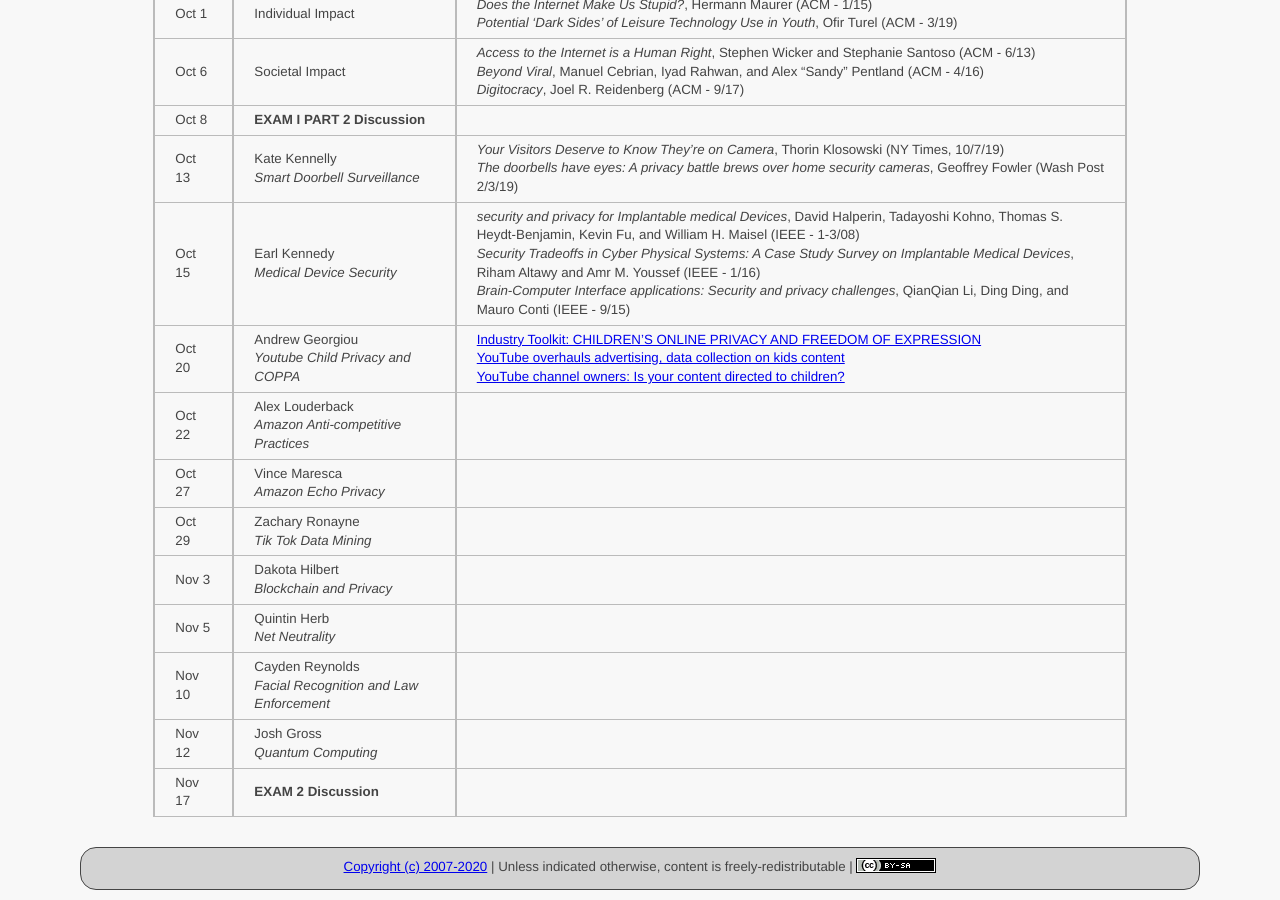
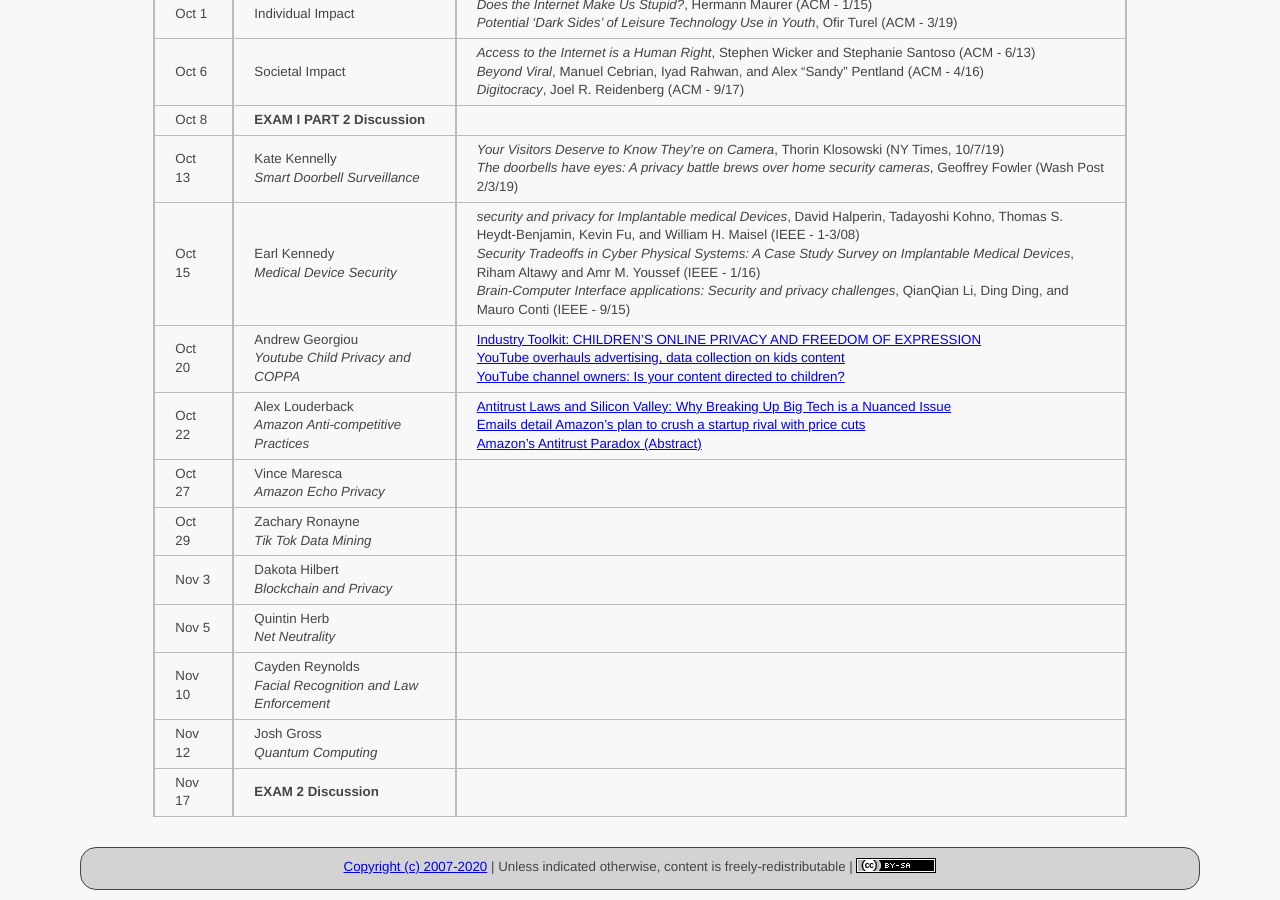
Before and after one commit to ycpcs/cs456-fall2020, a Jekyll site: the page built from schedule/index.md, in a window 1280 px wide and 900 px high, scrolled down 1045 px. Built offline with Jekyll 4.4.1, drawn with Linux system fonts in a browser that asks for light colours.

Commit message:
add Alex’s articles
add Alex’s articles

```diff
--- a/schedule/index.md
+++ b/schedule/index.md
@@ -31,7 +31,7 @@ All reading materials can be accessed via [Schmidt Library](http://library.ycp.e
 > Oct 13  | Kate Kennelly <br> *Smart Doorbell Surveillance* | *Your Visitors Deserve to Know They're on Camera*, Thorin Klosowski (NY Times, 10/7/19) <br /> *The doorbells have eyes: A privacy battle brews over home security cameras*, Geoffrey Fowler (Wash Post 2/3/19)|
 > Oct 15  | Earl Kennedy <br> *Medical Device Security* | *security and privacy for Implantable medical Devices*, David Halperin, Tadayoshi Kohno, Thomas S. Heydt-Benjamin, Kevin Fu, and William H. Maisel (IEEE - 1-3/08) <br> *Security Tradeoffs in Cyber Physical Systems: A Case Study Survey on Implantable Medical Devices*, Riham Altawy and Amr M. Youssef (IEEE - 1/16) <br> *Brain-Computer Interface applications: Security and privacy challenges*, QianQian Li, Ding Ding, and Mauro Conti (IEEE - 9/15)|
 > Oct 20  | Andrew Georgiou <br> *Youtube Child Privacy and COPPA* | [Industry Toolkit: CHILDREN’S ONLINE PRIVACY AND FREEDOM OF EXPRESSION](https://www.unicef.org/csr/files/UNICEF_Childrens_Online_Privacy_and_Freedom_of_Expression(1).pdf) <br /> [YouTube overhauls advertising, data collection on kids content](https://www.washingtonpost.com/technology/2020/01/06/youtube-overhauls-advertising-data-collection-kids-content/) <br /> [YouTube channel owners: Is your content directed to children?](https://www.ftc.gov/news-events/blogs/business-blog/2019/11/youtube-channel-owners-your-content-directed-children)|
-> Oct 22  | Alex Louderback <br> *Amazon Anti-competitive Practices* | |
+> Oct 22  | Alex Louderback <br> *Amazon Anti-competitive Practices* | [Antitrust Laws and Silicon Valley: Why Breaking Up Big Tech is a Nuanced Issue](https://medium.com/swlh/antitrust-laws-and-silicon-valley-why-breaking-up-big-tech-is-a-nuanced-issue-1eddd8a008a2) <br /> [Emails detail Amazon’s plan to crush a startup rival with price cuts](https://arstechnica.com/tech-policy/2020/07/emails-detail-amazons-plan-to-crush-a-startup-rival-with-price-cuts/) <br /> [Amazon’s Antitrust Paradox (Abstract)](https://www.yalelawjournal.org/note/amazons-antitrust-paradox)|
 > Oct 27  | Vince Maresca <br> *Amazon Echo Privacy* | |
 > Oct 29  | Zachary Ronayne <br> *Tik Tok Data Mining* | |
 > Nov 3   | Dakota Hilbert <br> *Blockchain and Privacy* | |
```
